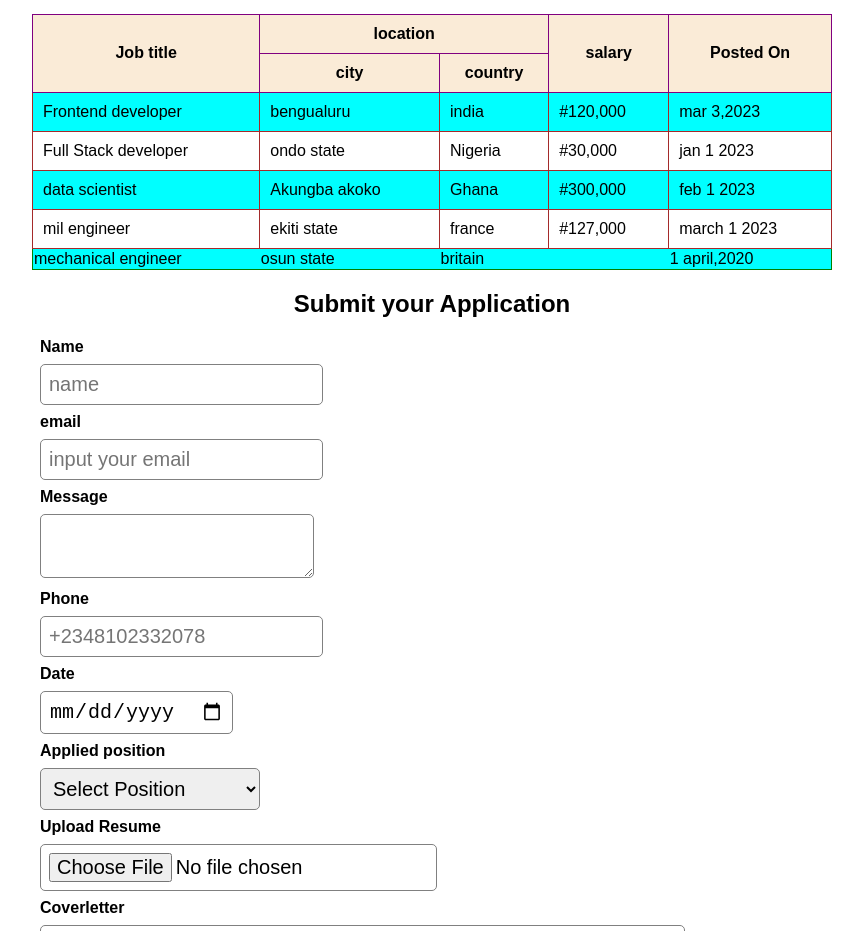
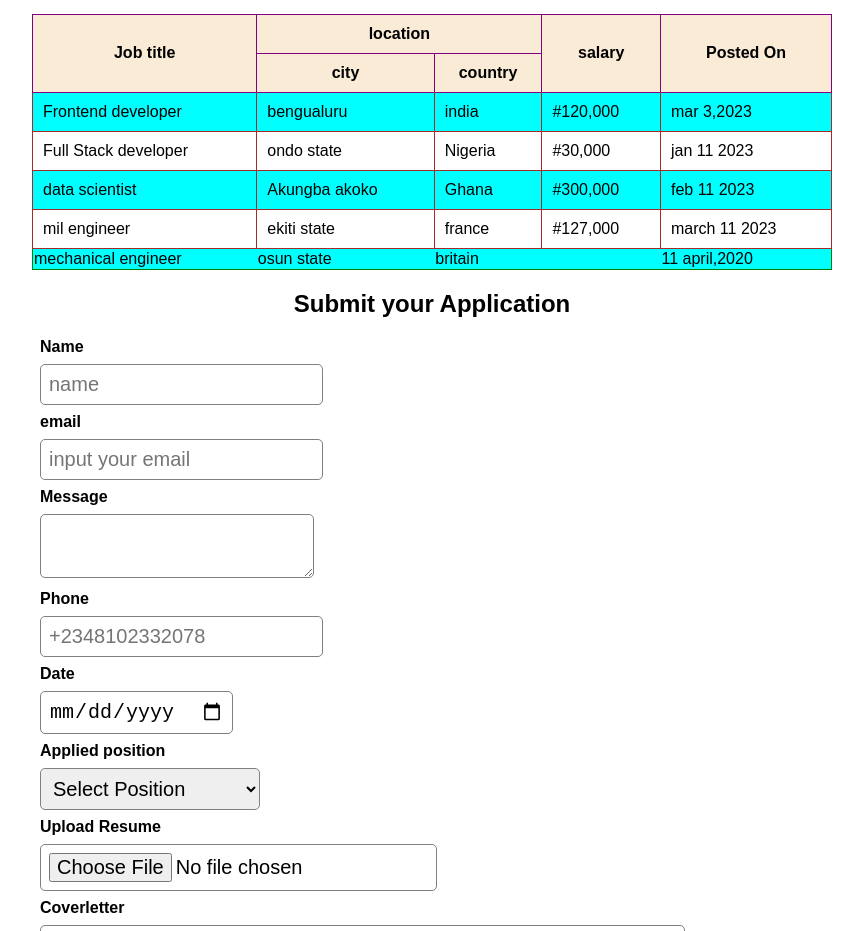
Before and after one commit to elijaholawale3-arch/DONTGIVEUP, a plain HTML site: page WALE/index.html in a window 1280 px wide. Shown: the part 880-1811 px from the top of the page, without its empty margins (208-1071 px from the left). Drawn offline with Linux system fonts and the light colour scheme.

Commit message:
job changes and comment

```diff
--- a/WALE/index.html
+++ b/WALE/index.html
@@ -74,27 +74,27 @@
                 <td>ondo state</td>
                 <td>Nigeria</td>
                 <td>#30,000</td>
-                <td> jan 1 2023</td>
+                <td> jan 11 2023</td>
             </tr>
             <tr class="jobsdatarow">
                 <td>data scientist</td>
                 <td> Akungba akoko</td>
                 <td>Ghana</td>
                 <td> #300,000</td>
-                <td>feb 1 2023</td>
+                <td>feb 11 2023</td>
             </tr>
             <tr class="jobsdatarow">
                 <td>mil engineer</td>
                 <td> ekiti state</td>
                 <td>france</td>
                 <td> #127,000</td>
-                <td> march 1 2023</td>
+                <td> march 11 2023</td>
             </tr>
             <tr>
                 <td>mechanical engineer</td>
                 <td>osun state</td>
                 <td colspan="2">britain</td>
-                <td>1 april,2020</td>
+                <td>11 april,2020</td>
             </tr>
         </table>
         <div id="application">
```
